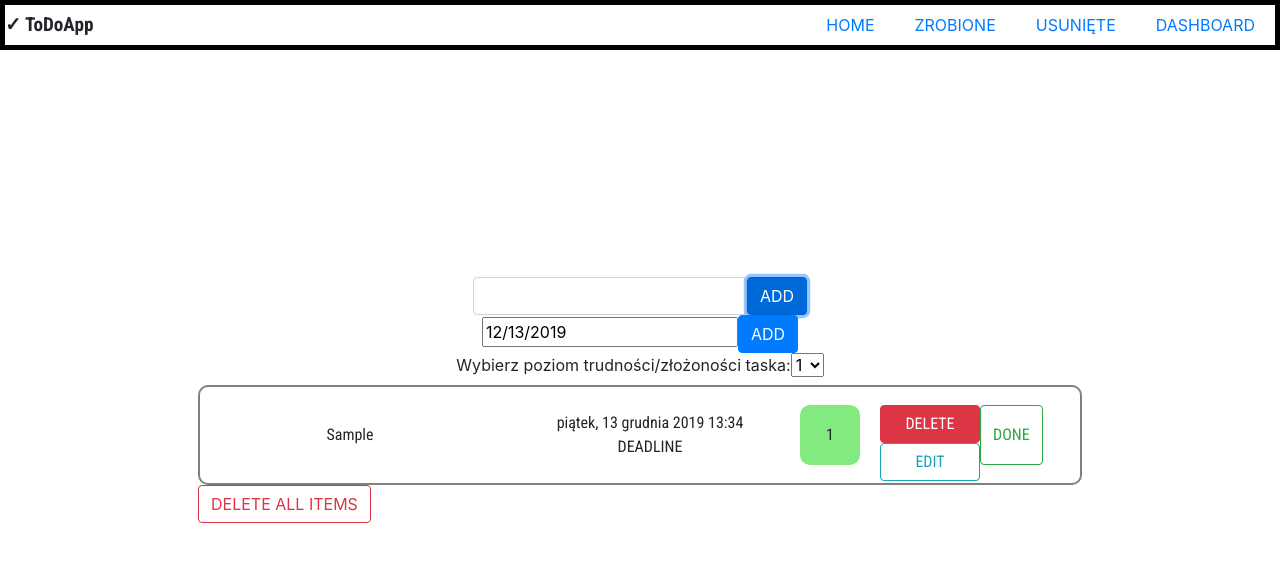
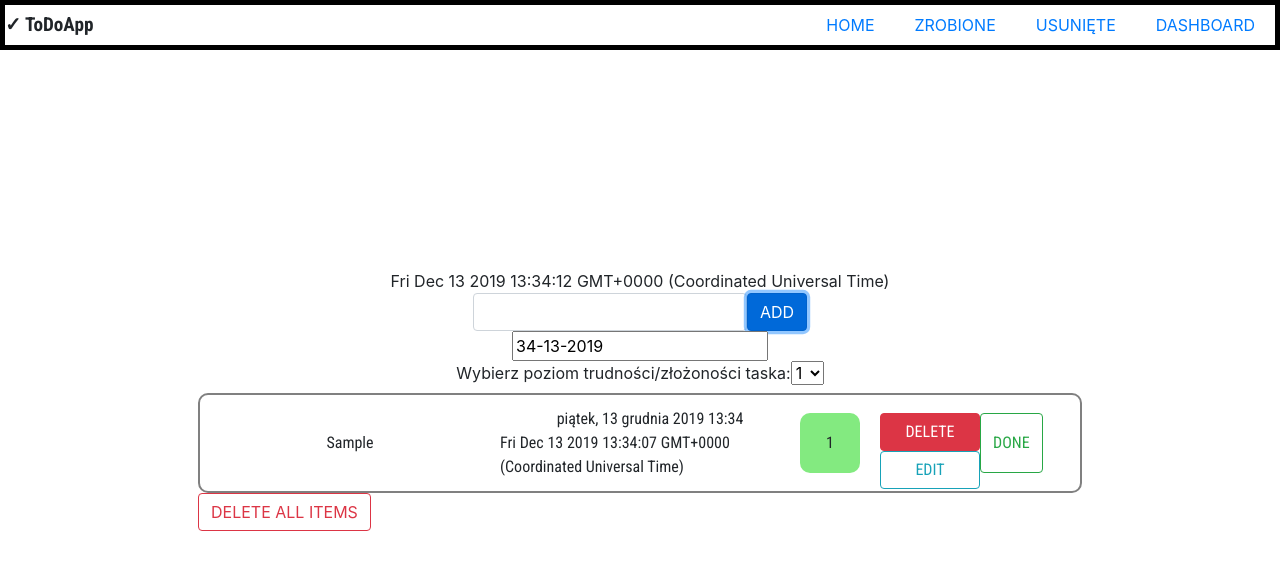
Before and after one commit to michalpzarzycki/ToDoAppReactJS, a React (Create React App) app: page / in a window 1280 px wide. Both pictures are taken after typing "Sample" into the empty fields and a click on the button "ADD". Shown: the top 570 px of the page. Built offline with nearby package versions, Linux system fonts and the light colour scheme.

Commit message:
Displayed deadline date from datepicker

```diff
--- a/src/App.js
+++ b/src/App.js
@@ -11,6 +11,7 @@ import {
   Switch
 } from "react-router-dom";
 import styles from './App.module.css'
+
 
 class App extends Component {
 
--- a/src/components/DateInput.js
+++ /dev/null
@@ -1,31 +0,0 @@
-import React, { Component } from 'react';
-import DatePicker from "react-datepicker";
-import "react-datepicker/dist/react-datepicker.css";
-
-class DateInput extends Component {
-    state = {
-        deadlineDate: new Date()
-    };
-
-    handleChange = date => {
-        this.setState({
-            deadlineDate: date
-
-        });
-    };
-    render() {
-        const { handleSubmit } = this.props;
-        return (
-            <div>
-                <form onSubmit={handleSubmit}>
-                    <DatePicker
-                        selected={this.state.deadlineDate}
-                        onChange={this.handleChange} />
-                    <button className="btn btn-primary" type="submit">ADD</button>
-                </form>
-            </div>
-        );
-    }
-}
-
-export default DateInput;
--- a/src/components/Item.js
+++ b/src/components/Item.js
@@ -5,13 +5,13 @@ import styles from "./Item.module.css";
 class Item extends Component {
     render() {
         console.log("PROPSY", this.props)
-        const { item, date, itemDelete, value } = this.props;
+        const { item, date, itemDelete, value, deadline } = this.props;
         return (
             <div className={styles.mainDiv}>
                 <div className={styles.taskDiv}>{item}</div>
                 <div className={styles.datesDiv}>
                     <div>{date}</div>
-                    <div>DEADLINE</div>
+    <div>{deadline}</div>
                 </div>
         <div className={styles.rateDiv}>{value}</div>
                 <div className={styles.btnsDiv}>
--- a/src/components/List.js
+++ b/src/components/List.js
@@ -10,7 +10,7 @@ class List extends Component {
               {
     items.map(item => {
         return(
-            <Item key={item.id} item={item.item} id={item.id} date={item.date} value={item.value} itemDelete={() => itemDelete(item.id)}/>
+            <Item key={item.id} item={item.item} id={item.id} date={item.date} value={item.value} deadline={item.deadline}  itemDelete={() => itemDelete(item.id)}/>
 
         )
     })
--- a/src/screens/ToDoApp.js
+++ b/src/screens/ToDoApp.js
@@ -2,7 +2,6 @@
 import React, { Component } from 'react';
 import Input from '../components/Input';
 import List from '../components/List';
-import DateInput from '../components/DateInput'
 import styles from './ToDoApp.module.css'
 import uuid from 'uuid';
 import {
@@ -10,6 +9,8 @@ import {
   Route,
   Switch
 } from "react-router-dom";
+import DatePicker from "react-datepicker";
+import "react-datepicker/dist/react-datepicker.css";
 
 const options = {
     weekday: 'long',
@@ -27,7 +28,8 @@ class App extends Component {
     items: [],
     id: uuid(),
     date: new Date().toLocaleString('pl', options),
-    value: "1"
+    value: "1",
+    deadline: new Date()
 
   }
 
@@ -46,11 +48,20 @@ class App extends Component {
 
     value: e.target.value
   })
-  console.log("VALUE : " ,  this.state.value)
+
+}
+handleDateChange = (date) => {
+    console.log("e", date.toString())
+    this.setState({
+        deadline: date.toString()
+      });
+
+
 }
 
 handleSubmit = (e) => {
     console.log("VALUE W SUBMICIE: " ,  this.state.value)
+    console.log("DEADLINE W SUBMICIE", this.state.deadline)
 
   e.preventDefault();
 
@@ -58,12 +69,17 @@ handleSubmit = (e) => {
     date: new Date().toLocaleString('pl', options)
   })
 
+  console.log("DEADLINE:w subic", this.state.deadline )
+
   const newItem = {
     item: this.state.item,
     id: uuid(),
     date: this.state.date,
-    value: this.state.value
+    value: this.state.value,
+    deadline: this.state.deadline.toString()
   }
+
+  console.log(newItem)
    if(newItem.item) {
 
   const updatedItems = [...this.state.items, newItem]
@@ -72,7 +88,8 @@ handleSubmit = (e) => {
     items: updatedItems,
     item:"",
     date: new Date().toLocaleString('pl', options),
-    value: "1"
+    value: "1",
+    deadline:  new Date()
 
   })
 }
@@ -93,9 +110,13 @@ itemDelete = (id) => {
 render() {
   return (
 <div className={styles.mainDiv}>
-
+  <div>{this.state.deadline.toString()}</div>
 <Input item={this.state.item} handleChange={this.handleChange} handleSubmit={this.handleSubmit}/>
-<DateInput />
+<DatePicker
+                         dateFormat="mm-dd-yyyy"
+                        selected={this.state.deadline}
+                        onChange={date => this.setState({deadline: date})}
+                        />
 <label>
           Wybierz poziom trudności/złożoności taska:
           <select value={this.state.value} onChange={this.handleSelectChange}>
```
